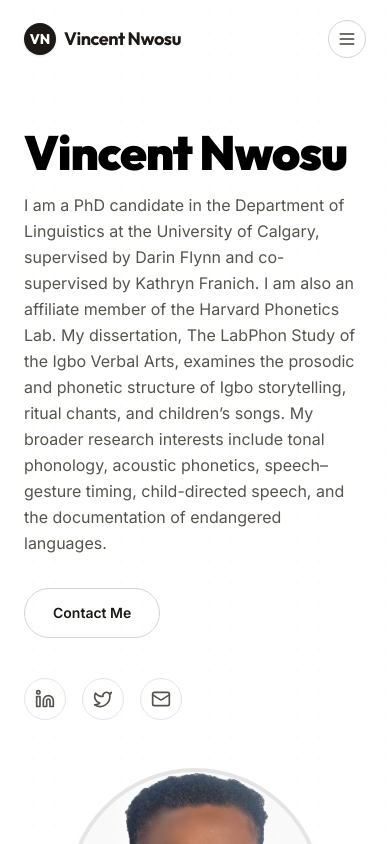
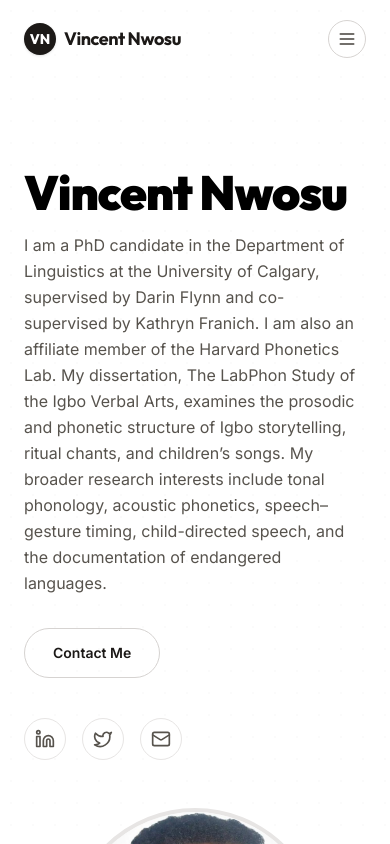
Before and after one commit to EmmanuelAyo2233/VINCENT-NWOSU, a React (Vite) app: page / in a window 390 px wide. Shown: the top 844 px of the page. Built offline with nearby package versions, Linux system fonts and the light colour scheme.

Commit message:
git add .

```diff
--- a/src/pages/Home.jsx
+++ b/src/pages/Home.jsx
@@ -15,7 +15,7 @@ export default function Home() {
 
         {/* ===== LEFT SIDE INFO ===== */}
         <motion.div
-          className="flex-1 text-left"
+          className="flex-1 text-left mt-10 lg:mt-0"
           initial={{ opacity: 0, y: 20 }}
           animate={{ opacity: 1, y: 0 }}
           transition={{ duration: 0.6, ease: 'easeOut' }}
```
